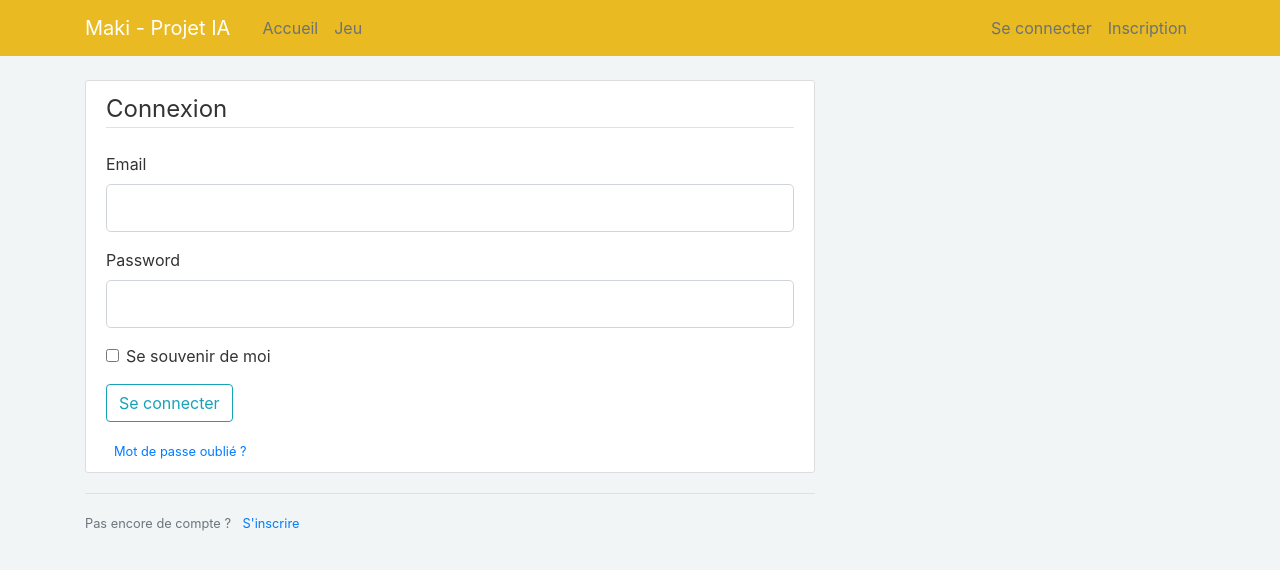
After one commit to AntoineGeoris/ProjetIA, a Flask app: page /login/ in a window 1280 px wide. The commit adds this page. Shown: the top 570 px of the page. Run offline with Flask 2, Linux system fonts and the light colour scheme; some libraries are stand-ins or nearby versions.

Commit message:
initial commit
Test : CSS, Layout, Formulaires inscr/connex, view (routes)

```diff
--- a/myapp/__init__.py
+++ b/myapp/__init__.py
@@ -1,6 +1,7 @@
 from flask import Flask
 from .views import app
 from . import models
+from .forms import *
 
 models.db.init_app(app)
 
--- /dev/null
+++ b/myapp/forms.py
@@ -0,0 +1,19 @@
+#required : pip install flask-wtf
+#         : pip install email_validator
+from flask_wtf import FlaskForm
+from wtforms import StringField, PasswordField, SubmitField, BooleanField
+from wtforms.validators import DataRequired, Email, Length, EqualTo
+
+#Registration Form
+class RegistrationForm(FlaskForm):
+    username = StringField('Nom d\'utilisateur', validators=[DataRequired(), Length(min = 4, max =20)])
+    email = StringField('Email', validators=[DataRequired(), Email()])
+    password = PasswordField('Mot de passe', validators=[DataRequired()])
+    password_confirm = PasswordField('Confirmation mot de passe', validators=[DataRequired(), EqualTo('password')])
+    submit_btn  = SubmitField('S\'inscrire')
+
+class LoginForm(FlaskForm):
+    email = StringField('Email', validators=[DataRequired(), Email()])
+    password = PasswordField('Password', validators=[DataRequired()])
+    remember = BooleanField('Se souvenir de moi')
+    submit_btn  = SubmitField('Se connecter')
--- a/myapp/ia.py
+++ b/myapp/ia.py
@@ -1,4 +1,2 @@
-
-
 def get_move(self) :
 	pass
--- /dev/null
+++ b/myapp/static/styles/index.css
@@ -0,0 +1,4 @@
+#gameAccessButton {
+    display : block;
+    margin : auto;
+}
--- /dev/null
+++ b/myapp/static/styles/main.css
@@ -0,0 +1,33 @@
+body {
+    background: #f1f5f5;
+    color: #333333;
+    margin-top: 5rem;
+}
+
+h1, h2, h3, h4, h5, h6 {
+    color: #444444;
+}
+
+.bg-steel {
+    background-color: #e9ba21;
+}
+
+.site-header .navbar-nav .nav-link {
+    color: #6d7275;
+}
+
+.site-header .navbar-nav .nav-link:hover {
+    color: #ffffff;
+}
+
+.site-header .navbar-nav .nav-link.active {
+    font-weight: 500;
+}
+
+.content-section {
+    background: #ffffff;
+    padding: 10px 20px;
+    border: 1px solid #dddddd;
+    border-radius: 3px;
+    margin-bottom: 20px;
+}
--- a/myapp/templates/game.html
+++ b/myapp/templates/game.html
@@ -1,8 +1,7 @@
-{% extends 'base.html' %}
+{% extends 'layout.html' %}
 
 {% block head %}
-	<title>Jeu</title>
-	<link rel="stylesheet" type="text/css" href="{{ url_for('static',filename='styles/game_board.css') }}">
+	<link rel="stylesheet" type="text/css" href="{{ url_for('static',filename='styles/game.css') }}">
 	<script src="{{ url_for('static',filename='scripts/game_board.js')}}"></script>
 {% endblock %}
 
--- a/myapp/templates/index.html
+++ b/myapp/templates/index.html
@@ -1,9 +1,9 @@
-{% extends 'base.html' %}
+{% extends 'layout.html' %}
 
 {% block head %}
-	<title>Accueil</title>
+<link rel="stylesheet" type="text/css" href="{{ url_for('static',filename='styles/index.css') }}">
 {% endblock %}
 
 {% block content %}
-	<a href="game"><input type="button" value="Accéder au jeu !" id="gameAccessButton"/></a>
+
 {% endblock %}
--- /dev/null
+++ b/myapp/templates/layout.html
@@ -0,0 +1,64 @@
+<!DOCTYPE html>
+<html lang="en">
+<head>
+    <!-- Required meta tags -->
+    <meta charset="utf-8">
+    <meta name="viewport" content="width=device-width, initial-scale=1, shrink-to-fit=no">
+    <!-- Bootstrap CSS -->
+    <link rel="stylesheet" href="https://stackpath.bootstrapcdn.com/bootstrap/4.3.1/css/bootstrap.min.css" integrity="sha384-ggOyR0iXCbMQv3Xipma34MD+dH/1fQ784/j6cY/iJTQUOhcWr7x9JvoRxT2MZw1T" crossorigin="anonymous">
+    <!-- Project CSS -->
+    <link rel="stylesheet" type= "text/css" href="{{ url_for('static',filename='styles/main.css') }}">
+
+    {% block head%}{% endblock %}
+    {% if title %}
+        <title>Projet IA - {{title}}</title>
+    {% else %}
+        <title>Projet IA</title>
+    {% endif %}
+</head>
+<body>
+    <header class="site-header">
+        <nav class="navbar navbar-expand-md navbar-dark bg-steel fixed-top">
+            <div class="container">
+                <a class="navbar-brand mr-4" href="/">Maki - Projet IA</a>
+                <button class="navbar-toggler" type="button" data-toggle="collapse" data-target="#navbarToggle" aria-controls="navbarToggle" aria-expanded="false" aria-label="Toggle navigation">
+                    <span class="navbar-toggler-icon"></span>
+                </button>
+                <div class="collapse navbar-collapse" id="navbarToggle">
+                    <div class="navbar-nav mr-auto">
+                        <a class="nav-item nav-link" href="{{url_for('index')}}">Accueil</a>
+                        <a class="nav-item nav-link" href="{{url_for('game')}}">Jeu</a>
+                    </div>
+                    <!-- Navbar Right Side -->
+                    <div class="navbar-nav">
+                        <a class="nav-item nav-link" href="{{url_for('login')}}">Se connecter</a>
+                        <a class="nav-item nav-link" href="{{url_for('registration')}}">Inscription</a>
+                    </div>
+                </div>
+            </div>
+        </nav>
+    </header>
+
+    <main role="main" class="container">
+        <div class="row">
+            <div class="col-md-8">
+                {%with messages = get_flashed_messages(with_categories=true) %}
+                    {%if messages %}
+                        {% for category, message in messages %}
+                            <div class="alert alert-{{category}}">
+                                {{message}}
+                            </div>
+                        {% endfor %}
+                    {% endif %}
+                {% endwith %}
+                {% block content %}{% endblock %}
+            </div>
+        </div>
+    </main>
+
+    <!-- jQuery first, then Popper.js, then Bootstrap JS -->
+    <script src="https://code.jquery.com/jquery-3.3.1.slim.min.js" integrity="sha384-q8i/X+965DzO0rT7abK41JStQIAqVgRVzpbzo5smXKp4YfRvH+8abtTE1Pi6jizo" crossorigin="anonymous"></script>
+    <script src="https://cdnjs.cloudflare.com/ajax/libs/popper.js/1.14.7/umd/popper.min.js" integrity="sha384-UO2eT0CpHqdSJQ6hJty5KVphtPhzWj9WO1clHTMGa3JDZwrnQq4sF86dIHNDz0W1" crossorigin="anonymous"></script>
+    <script src="https://stackpath.bootstrapcdn.com/bootstrap/4.3.1/js/bootstrap.min.js" integrity="sha384-JjSmVgyd0p3pXB1rRibZUAYoIIy6OrQ6VrjIEaFf/nJGzIxFDsf4x0xIM+B07jRM" crossorigin="anonymous"></script>
+</body>
+</html>
--- /dev/null
+++ b/myapp/templates/login.html
@@ -0,0 +1,57 @@
+{% extends 'layout.html' %}
+
+{% block head %}
+
+{% endblock %}
+
+{% block content %}
+    <div class = "content-section">
+        <form method = "POST" action="" novalidate>
+            {{ form.hidden_tag() }}
+            <fieldset class = "form-group">
+                <legend class = "border-bottom mb-4">Connexion </legend>
+                <div class="form-group">
+                    {{ form.email.label(class="form-control-label") }}
+                    {%if form.email.errors%}
+                        {{ form.email(class="form-control form-control-lg is-invalid") }}
+                        <div class="invalid-feedback">
+                            {%for error in form.email.errors %}
+                            <span>{{error}}</span>
+                            {%endfor%}
+                        </div>
+                    {%else %}
+                        {{ form.email(class="form-control form-control-lg") }}
+                    {%endif%}
+                </div>
+                <div class="form-group">
+                    {{ form.password.label(class="form-control-label") }}
+                    {%if form.password.errors%}
+                    {{ form.password(class="form-control form-control-lg is-invalid") }}
+                    <div class="invalid-feedback">
+                        {%for error in form.password.errors %}
+                        <span>{{error}}</span>
+                        {%endfor%}
+                    </div>
+                    {%else %}
+                        {{ form.password(class="form-control form-control-lg") }}
+                    {%endif%}
+                </div>
+                <div class='form-check'>
+                    {{form.remember(class="form-check-input")}}
+                    {{form.remember.label(class="form-check-label")}}
+                </div>
+            </fieldset>
+            <div class="form-group">
+                {{form.submit_btn(class="btn btn-outline-info")}}
+            </div>
+            <small class="text-muted ml-2">
+                <a href="#">Mot de passe oublié ?</a>
+            </small>
+        </form>
+    </div>
+    <div class = "border-top pt-3">
+        <small class = "text-muted">
+            Pas encore de compte ? <a class="ml-2" href="{{url_for('registration')}}">S'inscrire</a>
+        </small>
+    </div>
+{% endblock %}
--- a/myapp/views.py
+++ b/myapp/views.py
@@ -1,12 +1,32 @@
-from flask import Flask, render_template
+from flask import Flask, render_template, flash, redirect
+from flask.helpers import url_for
+from .forms import RegistrationForm, LoginForm
 
 app = Flask(__name__)
+
 app.config.from_object('config')
+app.config['SECRET_KEY'] = 'a33653a7074d917291e2b70c227fb065' #Generated w/ secrets.token_hex()
 
 @app.route('/')
+@app.route('/index/')
 def index() :
-	return render_template('index.html')
+	return render_template('index.html', title = 'Accueil')
 
 @app.route('/game/')
 def game() :
-	return render_template('game.html')
+	return render_template('game.html', title = 'Jeu')
+
+@app.route('/registration/', methods=['GET', 'POST'])
+def registration():
+	form = RegistrationForm()
+	if form.validate_on_submit() :
+		flash(f'Compte crée pour {form.username.data} !', 'success')
+		return redirect(url_for('index'))
+	return render_template('registration.html', title = 'Créer un compte', form=form)
+
+@app.route('/login/', methods=['GET', 'POST'])
+def login():
+	form = LoginForm()
+	if form.validate_on_submit() :
+		pass
+	return render_template('login.html', title = 'Se connecter', form = form)
```
Also changed, not shown: myapp/static/styles/page_style.css (deleted, +0 -16 lines), myapp/templates/base.html (deleted, +0 -13 lines), myapp/templates/registration.html (added, +77 -0 lines), myapp/static/styles/game.css (renamed from myapp/static/styles/game_board.css), 1 other file.
